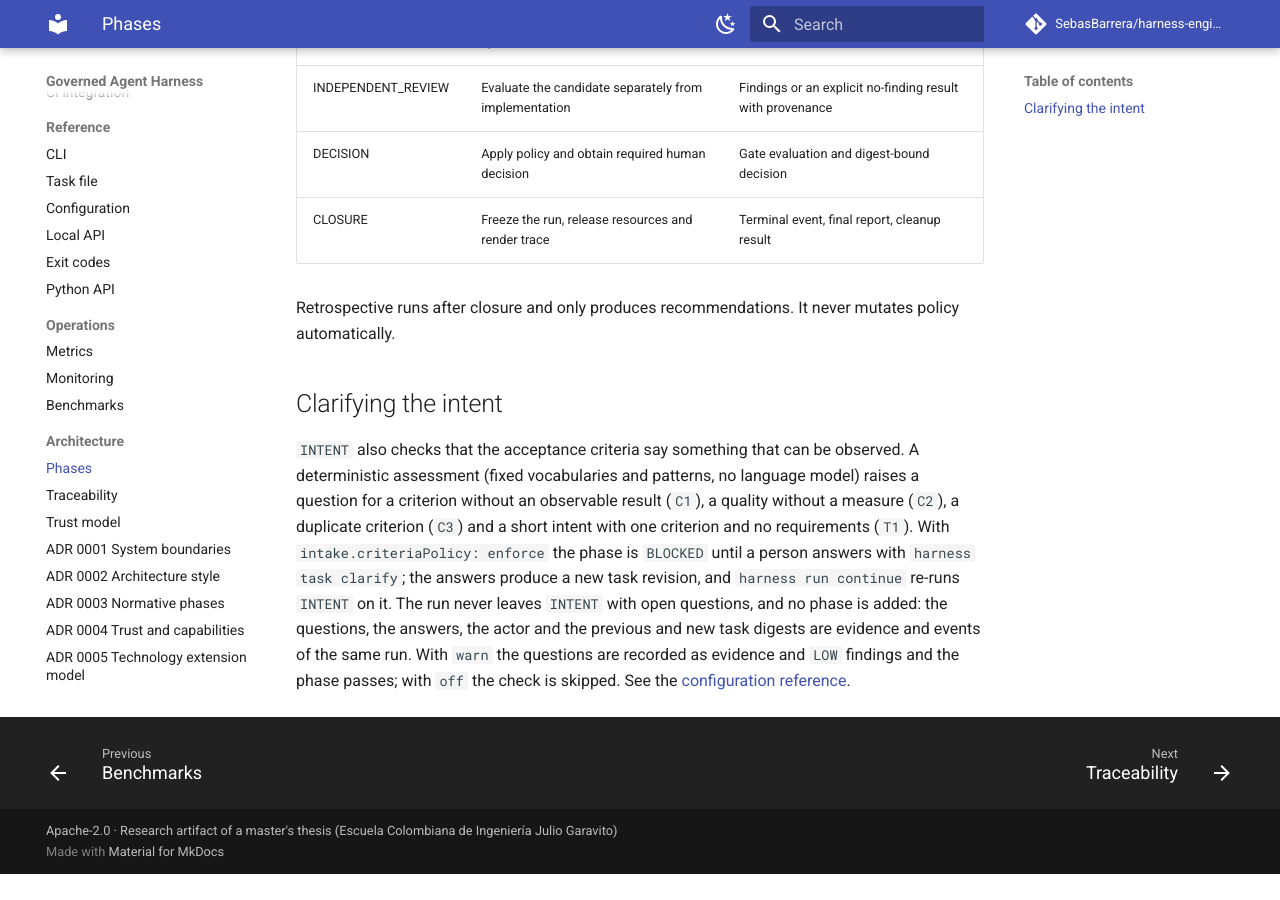
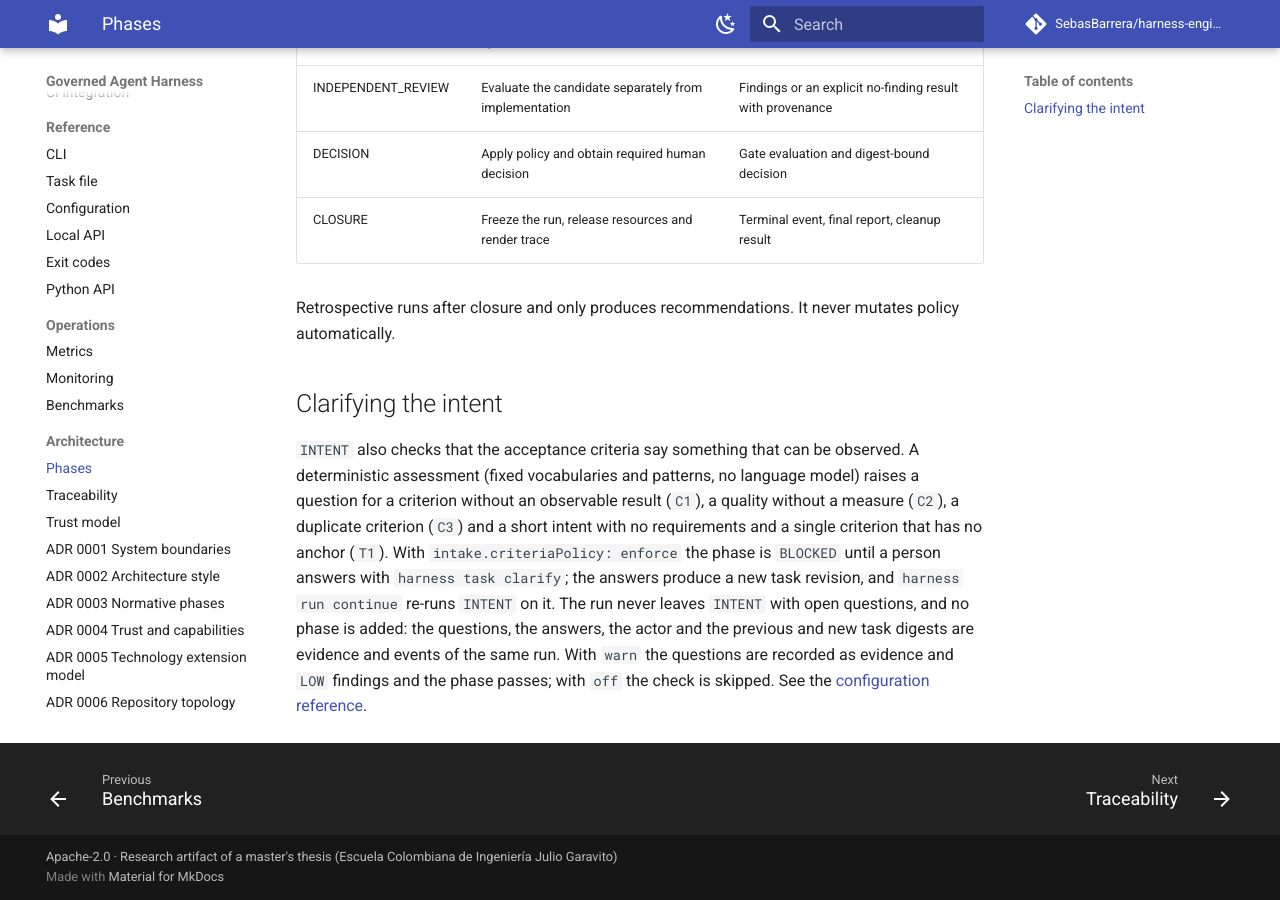
Before and after one commit to SebasBarrera/harness-engineering, an MkDocs documentation site: the page built from docs/architecture/phases.md, in a window 1280 px wide and 900 px high, scrolled down 556 px. Built offline with MkDocs 1.6.1 and Material for MkDocs 9.7.7, drawn with Linux system fonts in a browser that asks for light colours; comment, search, counter and statistics services are not loaded; before the commit the page ends 1430 px from its top, so only the background shows below that.

Commit message:
docs: describe the narrowed T1 rule
The configuration reference, the phases page and the changelog described
T1 as any short intent with one criterion and no requirements; they now
say that the single criterion must also have no anchor, and the
changelog no longer mentions the reverted change to the memory flow.

Refs #32

```diff
--- a/docs/architecture/phases.md
+++ b/docs/architecture/phases.md
@@ -19,7 +19,8 @@
 `INTENT` also checks that the acceptance criteria say something that can be observed. A
 deterministic assessment (fixed vocabularies and patterns, no language model) raises a question
 for a criterion without an observable result (`C1`), a quality without a measure (`C2`), a
-duplicate criterion (`C3`) and a short intent with one criterion and no requirements (`T1`).
+duplicate criterion (`C3`) and a short intent with no requirements and a single criterion that has
+no anchor (`T1`).
 With `intake.criteriaPolicy: enforce` the phase is `BLOCKED` until a person answers with
 `harness task clarify`; the answers produce a new task revision, and `harness run continue`
 re-runs `INTENT` on it. The run never leaves `INTENT` with open questions, and no phase is added:
```
Also changed, not shown: CHANGELOG.md (+3 -4 lines), docs/reference/configuration.md (+1 -1 lines).
